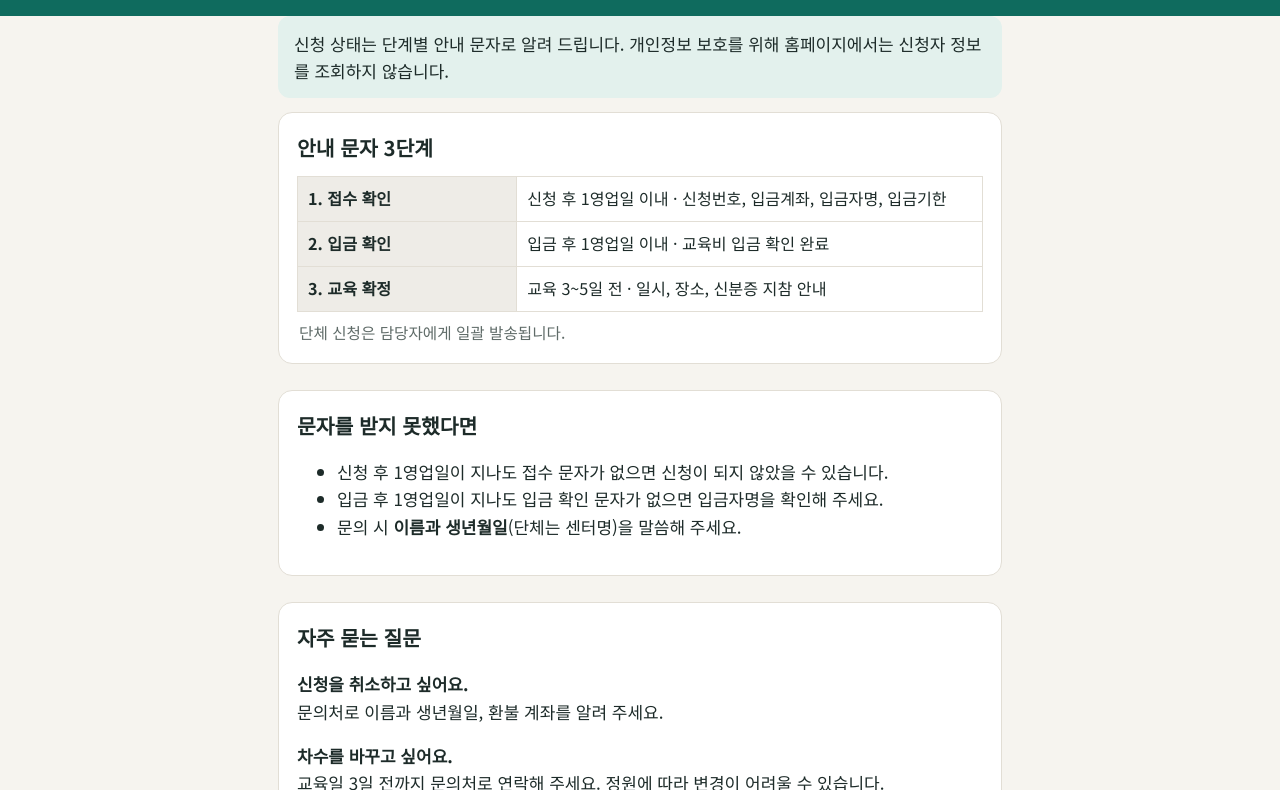
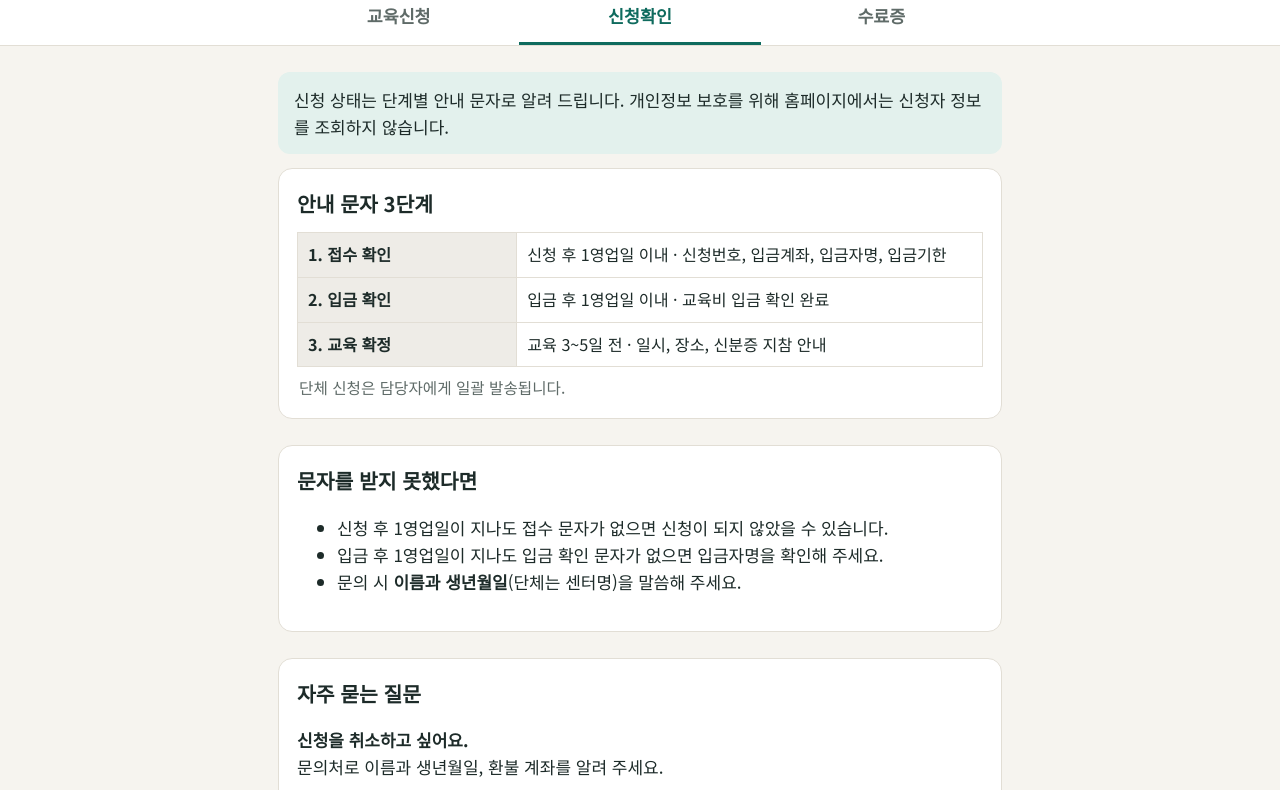
Before and after one commit to yulha-ac/bosu, a plain HTML site: page check.html in a window 1280 px wide. Shown: the part 165-955 px from the top of the page. Drawn offline with Linux system fonts and the light colour scheme.

Commit message:
상단 탭(교육신청/신청확인/수료증) 추가, 수료증 페이지 신설
Co-Authored-By: Claude Opus 5.5 <noreply@anthropic.com>
Claude-Session: https://claude.ai/code/session_01Vber3wbWqYmgi3cAihTZ4K

```diff
--- a/assets/common.js
+++ b/assets/common.js
@@ -56,8 +56,29 @@
       .then(function (r) { return r.json(); });
   }
 
+
+  // 상단 탭 (교육신청 / 신청확인 / 수료증) - 모든 페이지 머리글 아래에 자동 표시
+  function renderTabs() {
+    var page = (location.pathname.split('/').pop() || 'index.html').toLowerCase();
+    var active = page === 'check.html' ? 'check' : page === 'certificate.html' ? 'cert' : 'apply';
+    var tabs = [
+      ['apply', 'index.html', '교육신청'],
+      ['check', 'check.html', '신청확인'],
+      ['cert', 'certificate.html', '수료증']
+    ];
+    var nav = document.createElement('nav');
+    nav.className = 'tabs';
+    nav.setAttribute('aria-label', '주요 메뉴');
+    nav.innerHTML = '<div class="wrap">' + tabs.map(function (t) {
+      return '<a href="' + t[1] + '"' + (t[0] === active ? ' class="on" aria-current="page"' : '') + '>' + t[2] + '</a>';
+    }).join('') + '</div>';
+    var head = document.querySelector('header.top');
+    if (head) head.parentNode.insertBefore(nav, head.nextSibling);
+  }
+
   // 화면의 [data-site="키"] 칸에 교육원 정보 채우기
   function fillSite() {
+    renderTabs();
     document.querySelectorAll('[data-site]').forEach(function (el) {
       var v = S[el.getAttribute('data-site')];
       if (v != null) el.textContent = v;
--- a/assets/style.css
+++ b/assets/style.css
@@ -41,7 +41,18 @@ a { color: var(--pri); }
 .top .place { font-size: 1rem; opacity: .92; }
 .top a.back { color: #fff; text-decoration: none; font-size: .95rem; opacity: .9; }
 
-main { padding: 30px 0 60px; }
+/* 상단 탭 */
+.tabs { background: #fff; border-bottom: 1px solid var(--line); position: sticky; top: 0; z-index: 20; }
+.tabs .wrap { display: flex; }
+.tabs a {
+  flex: 1; text-align: center; padding: 14px 6px 12px;
+  color: var(--muted); text-decoration: none; font-weight: 700; font-size: 1.02rem;
+  border-bottom: 3px solid transparent;
+}
+.tabs a:hover { color: var(--pri); }
+.tabs a.on { color: var(--pri); border-bottom-color: var(--pri); }
+
+main.wrap { padding-top: 26px; padding-bottom: 60px; }
 section { margin-bottom: 26px; }
 h2 { font-size: 1.2rem; margin: 0 0 12px; }
 .note { color: var(--muted); font-size: .92rem; margin: 8px 2px 0; }
--- a/check.html
+++ b/check.html
@@ -11,7 +11,6 @@
 <body>
 <header class="top">
   <div class="wrap">
-    <a class="back" href="index.html">&lsaquo; 처음으로</a>
     <h1>신청 확인</h1>
   </div>
 </header>
```
Also changed, not shown: certificate.html (added, +45 -0 lines), index.html (+0 -1 lines).
